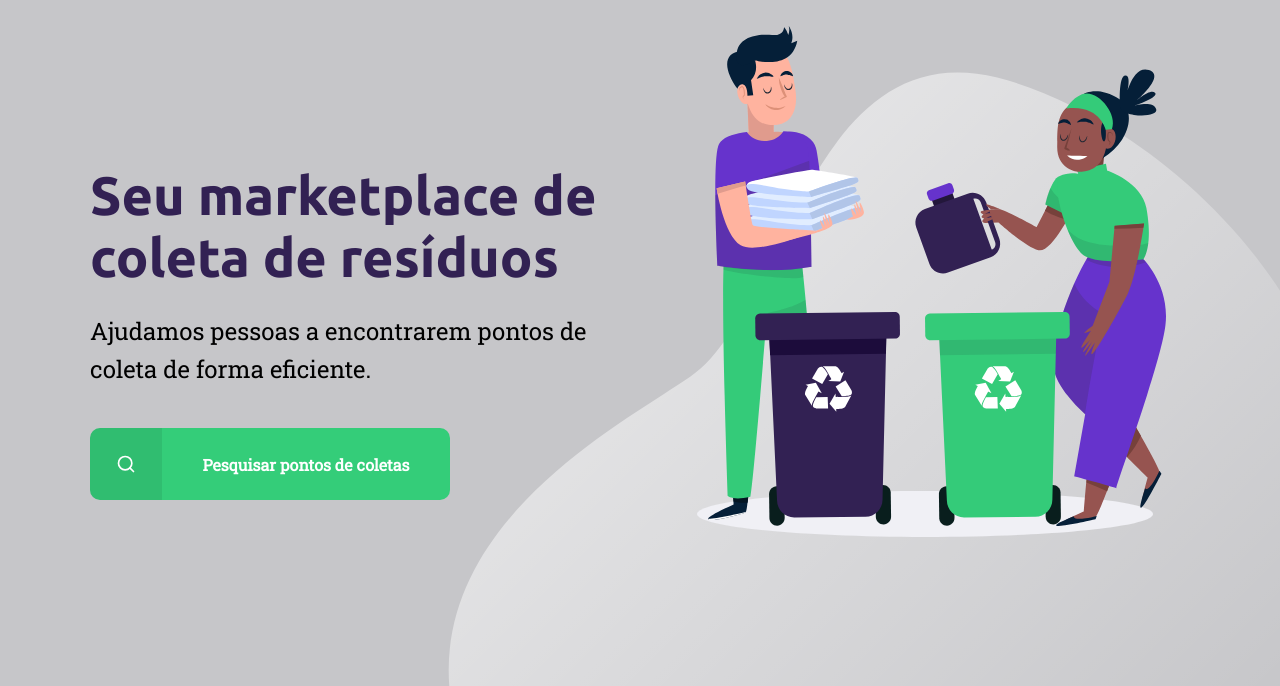
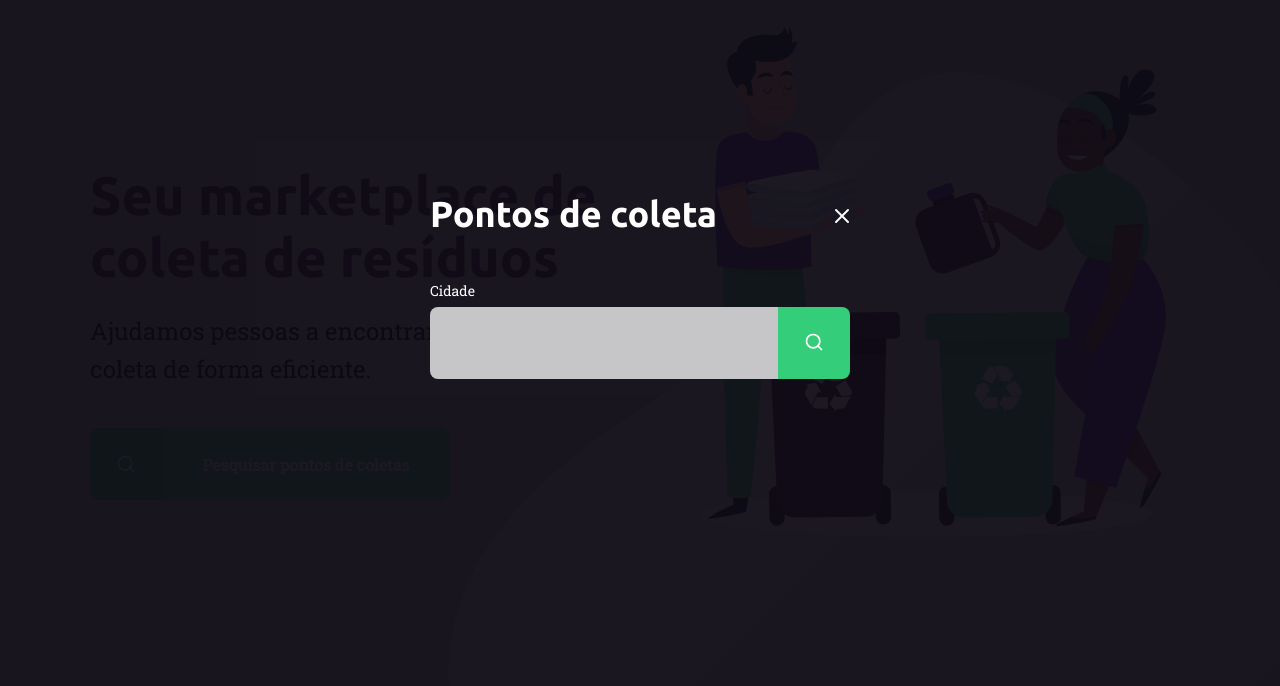
Before and after one commit to layaneacs/Ecoleta, a plain HTML site: page index.html in a window 1280 px wide. Both pictures are taken after a click on the link "Pesquisar pontos de coletas". Shown: the part 114-800 px from the top of the page. Drawn offline with Linux system fonts and the light colour scheme.

Commit message:
criando modal/ home - search

```diff
--- /dev/null
+++ b/css/modal.css
@@ -0,0 +1,102 @@
+#modal {
+    background-color:#0e0a14ef;
+
+    height: 100vh;
+    width: 100vw;
+
+    position: fixed;
+    top: 0;
+
+    display: flex;
+    justify-content: center;
+    align-items: center;
+
+    transition: 400ms;
+}
+
+
+#modal.hide {
+    display: none;
+}
+
+#modal .content {
+    color: white;
+
+    width: 420px;
+}
+
+#modal .header {
+    display: flex;
+    align-items: center;
+    justify-content: space-between;
+
+    margin-bottom: 48px;
+}
+
+#modal .header  a {
+   background-image: url('../assets/icones/x.svg');
+
+   height: 20px;
+   width: 20px;
+
+   display: flex;
+
+   font-size: 0.01px;
+}
+
+#modal .header h1 {
+    color: white;
+
+    font-size: 36px;
+    line-height: 42px;
+}
+
+#modal form label {
+    font-size: 14px;
+    line-height: 16px;
+
+    display: block;
+    margin-bottom: 8px;
+}
+
+#modal form .field {
+    display: flex;
+}
+
+#modal form input {
+    flex: 1;
+
+    background-color: #c6c6c9;
+
+    border-top-left-radius: 8px ;
+    border-bottom-left-radius: 8px ;
+
+    border: 0;
+
+    outline: none;
+
+    padding: 16px 24px;
+
+    font-size: 16px;
+    color: #68689e;
+}
+
+#modal form button {
+    height: 72px;
+    width: 72px;
+
+    background-color: var(--primary-color);
+
+    border-top-right-radius: 8px ;
+    border-bottom-right-radius: 8px ;
+
+    border: 0;
+
+    outline: none;
+
+    cursor: pointer;;
+}
+
+#modal form button:hover{
+    background-color:#2fb86e;
+}
--- a/index.html
+++ b/index.html
@@ -8,11 +8,13 @@
 
     <link rel="stylesheet" href="css/main.css">
     <link rel="stylesheet" href="css/home.css">
+    <link rel="stylesheet" href="css/modal.css">
     <link rel="stylesheet" href="css/responsive.css">
 
     <title>Ecoleta</title>
 </head>
 <body>
+
     <div id="page-home">
         <div class="content">
             <header>
@@ -32,5 +34,25 @@
 
         </div>
     </div>
+
+    <!-- Modal -->
+    <div id="modal" class="hide">
+        <div class="content">
+            <div class="header">
+                <h1>Pontos de coleta</h1>
+                <a href="#">Fechar</a>
+            </div>
+            <form >
+                <label for="search">Cidade</label>
+                <div class="search field">
+                    <input type="text" name="search">
+                    <button><img src="./assets/icones/search.svg" alt=" Buscar"></button>
+                </div>
+
+            </form>
+        </div>
+    </div>
+
+    <script src="./js/home.js"></script>
 </body>
 </html>
--- /dev/null
+++ b/js/home.js
@@ -0,0 +1,12 @@
+const buttonSearch = document.querySelector("#page-home main a")
+const modal = document.querySelector("#modal")
+const close = document.querySelector("#modal .header a")
+
+
+buttonSearch.addEventListener('click' , () => {
+    modal.classList.remove('hide')
+})
+
+close.addEventListener('click' , () => {
+    modal.classList.add('hide')
+})
```
Also changed, not shown: search-results.html (added, +113 -0 lines).
